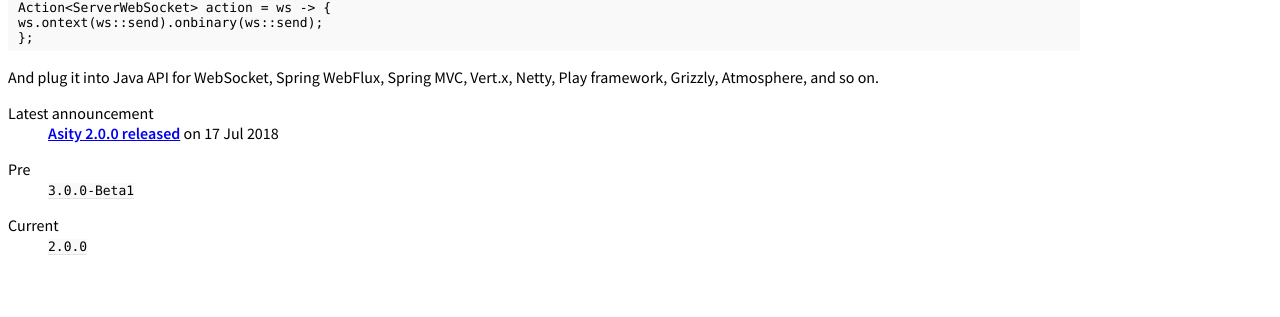
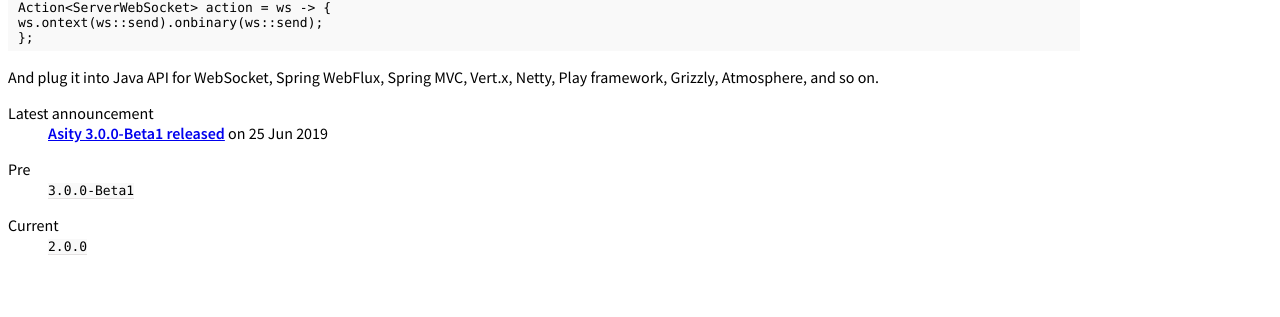
Before and after one commit to cettia/asity, a Jekyll site: the page built from index.html, in a window 1280 px wide and 900 px high, scrolled down 411 px. Shown: the part 137-454 px from the top of the window. Built offline with Jekyll 4.4.1, drawn with Linux system fonts in a browser that asks for light colours; a style sheet for code colours, icons or effects is not loaded.

Commit message:
Update the latest announcement

```diff
--- a/index.html
+++ b/index.html
@@ -69,8 +69,8 @@
       <div class="cell auto">
         <dl>
           <dt>Latest announcement</dt>
-          <dd><a href="https://cettia.io/blog/asity-2-0-0-released/"><strong>Asity 2.0.0 released</strong></a> on
-            <time>17 Jul 2018</time>
+          <dd><a href="https://cettia.io/blog/asity-3-0-0-beta1-released/"><strong>Asity 3.0.0-Beta1 released</strong></a> on
+            <time>25 Jun 2019</time>
           </dd>
         </dl>
       </div>
```
